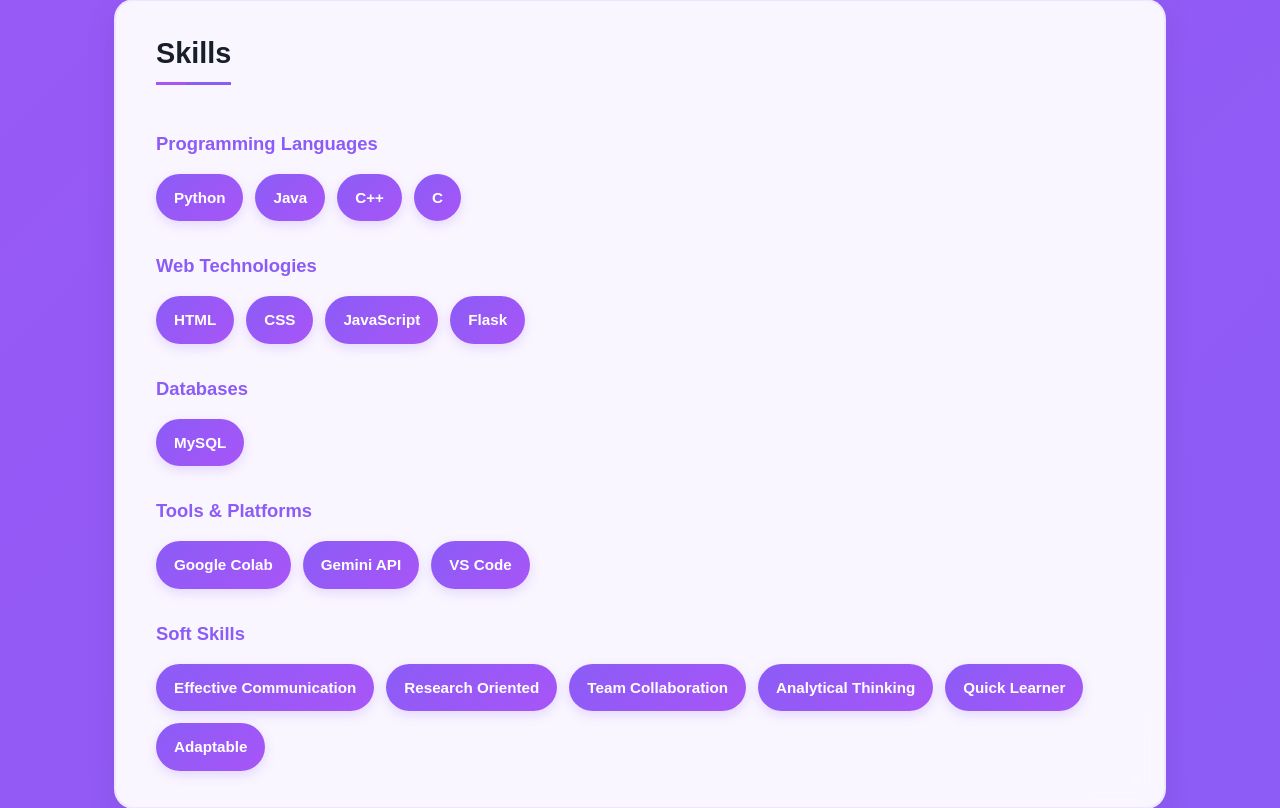
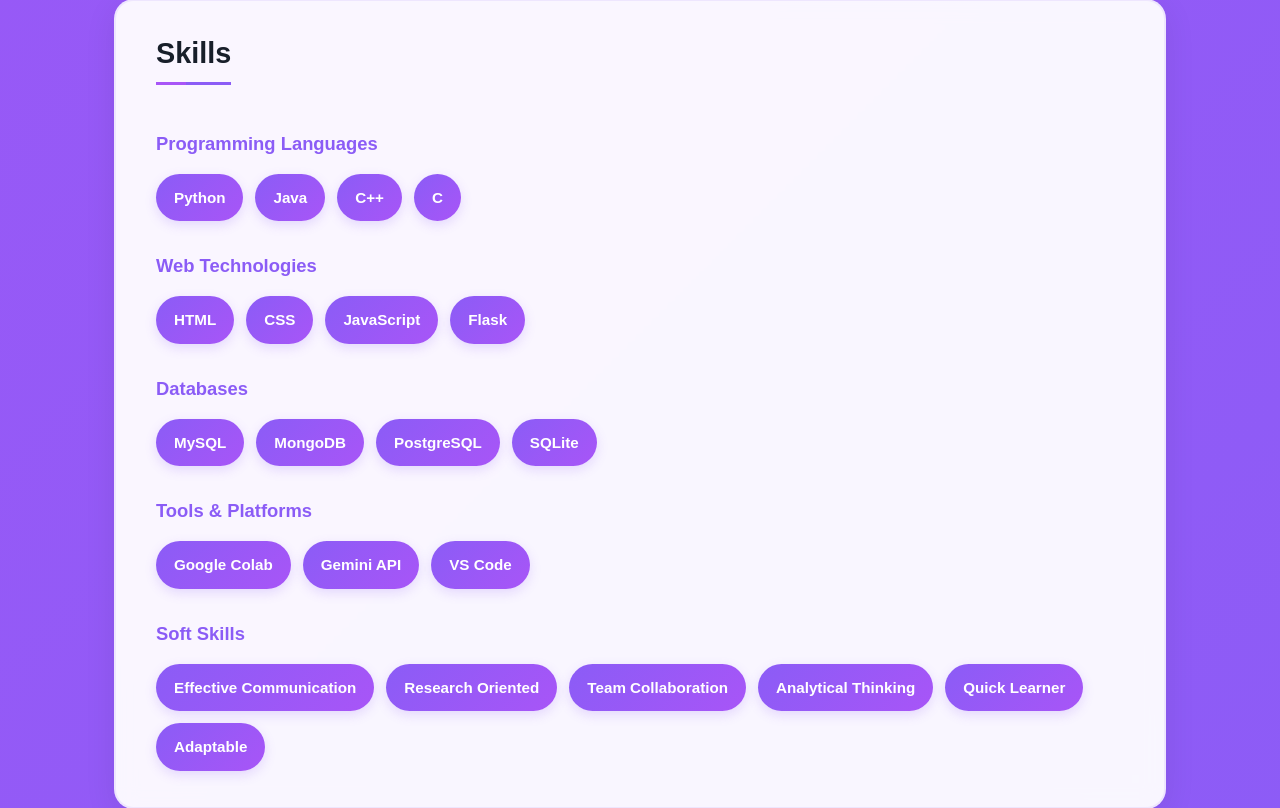
Before and after one commit to mohnish-srshetty/Portfolio, a Node server app: page /portfolio in a window 1280 px wide. Shown: the part 3532-4340 px from the top of the page. Run offline with Node 20, Linux system fonts and the light colour scheme; the visitor is signed in with stand-in values (Sample User, id 1); some libraries are stand-ins or nearby versions.

Commit message:
Add MongoDB, PostgreSQL, and SQLite to database skills

```diff
--- a/views/portfolio.ejs
+++ b/views/portfolio.ejs
@@ -215,6 +215,9 @@
           <h4>Databases</h4>
           <div class="skills-tags">
             <span class="skill-tag">MySQL</span>
+            <span class="skill-tag">MongoDB</span>
+            <span class="skill-tag">PostgreSQL</span>
+            <span class="skill-tag">SQLite</span>
           </div>
         </div>
         <div class="skills-category">
```
